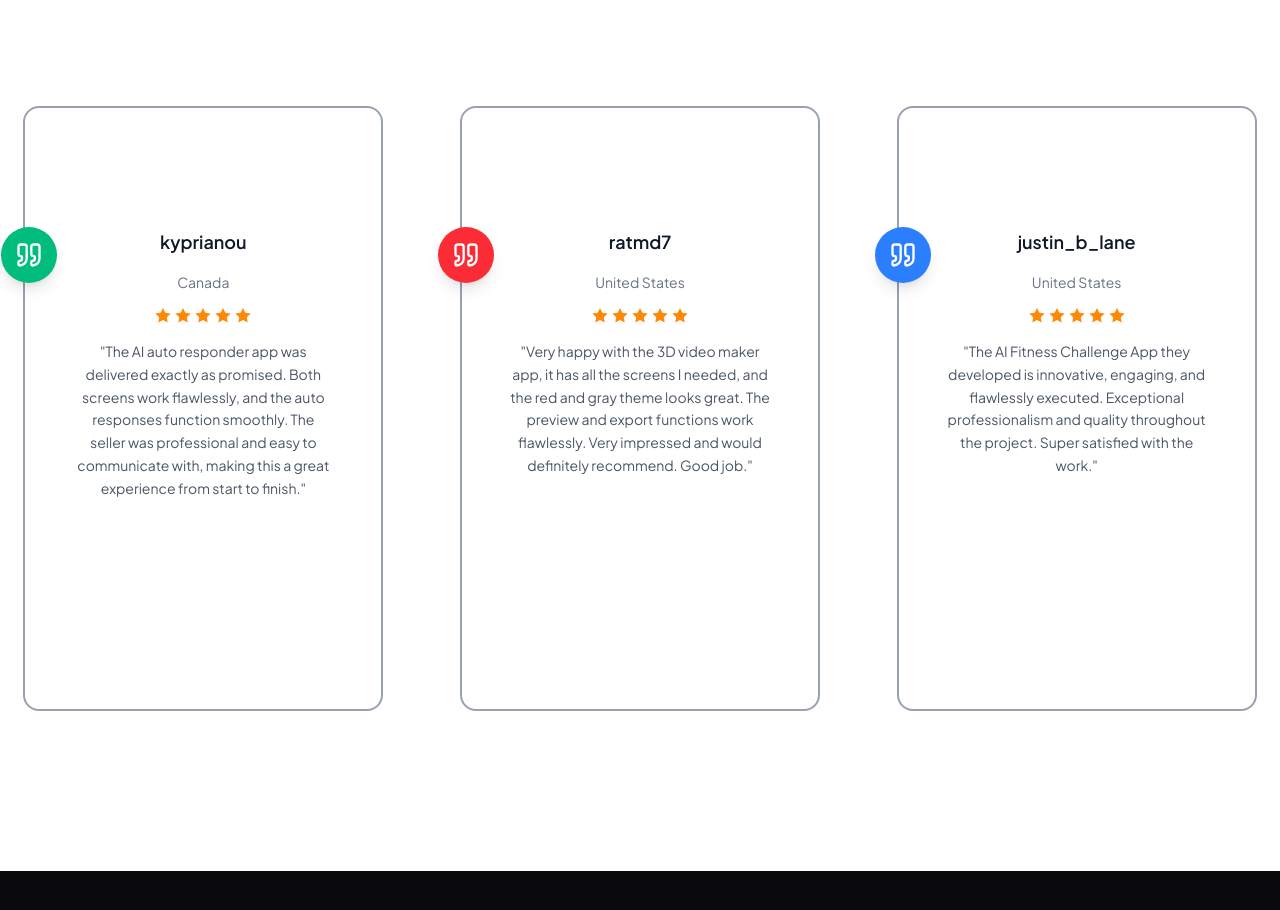
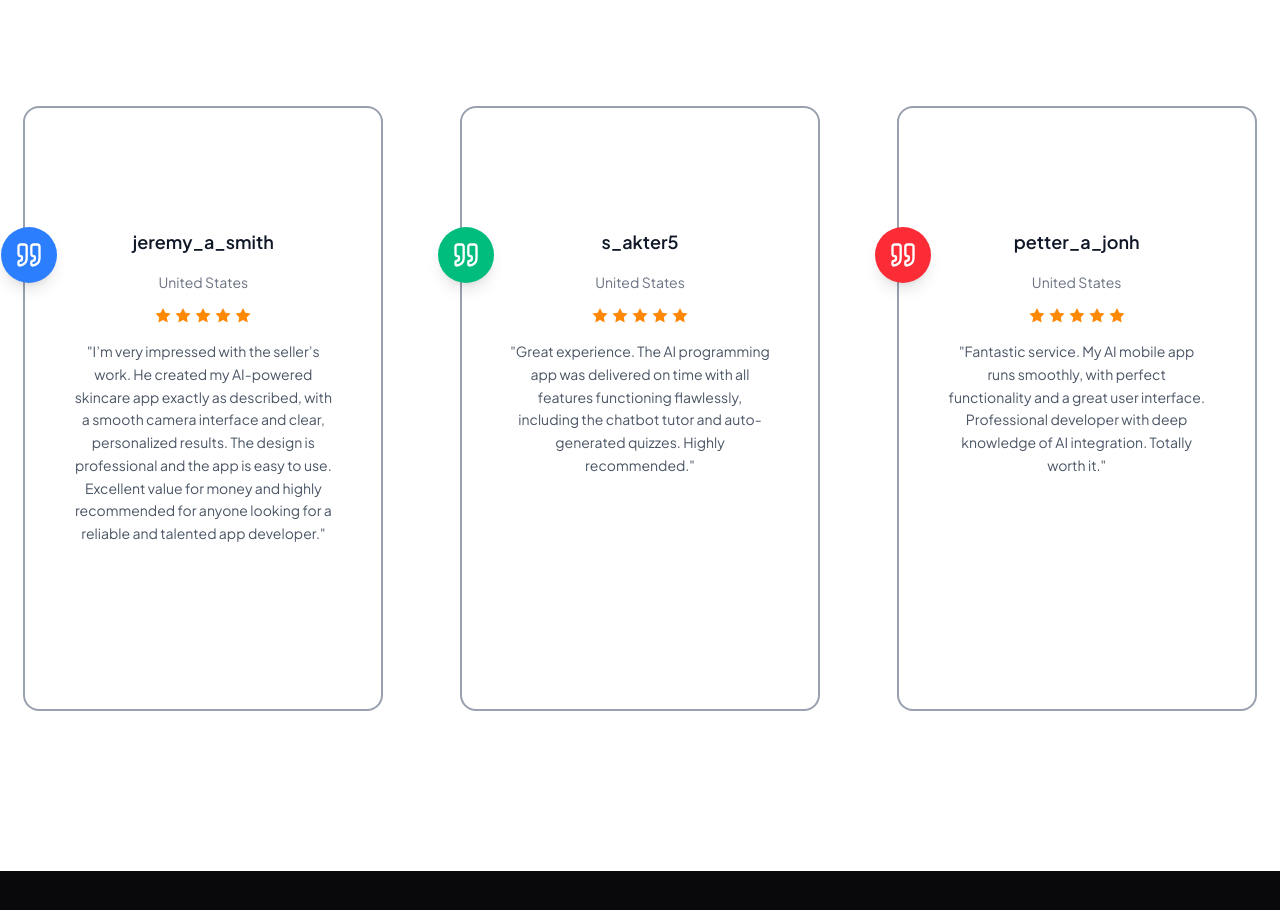
Before and after one commit to NurAlamShawon/Aiwizard_landingPage, a React (Vite) app: page / in a window 1280 px wide. Shown: the part 5916-6826 px from the top of the page. Built offline with nearby package versions, Linux system fonts and the light colour scheme.

Commit message:
link and review added

```diff
--- a/src/Components/AllReview.jsx
+++ b/src/Components/AllReview.jsx
@@ -15,30 +15,14 @@ export default function AllReview() {
   const testimonials = [
     {
       id: 1,
-      name: "kyprianou",
-      location: "Canada",
+      name: "jeremy_a_smith",
+      location: "United States",
       rating: 5,
-      text: '"The AI auto responder app was delivered exactly as promised. Both screens work flawlessly, and the auto responses function smoothly. The seller was professional and easy to communicate with, making this a great experience from start to finish."',
-      color: "bg-emerald-500",
+      text: '"I’m very impressed with the seller’s work. He created my AI-powered skincare app exactly as described, with a smooth camera interface and clear, personalized results. The design is professional and the app is easy to use. Excellent value for money and highly recommended for anyone looking for a reliable and talented app developer."',
+      color: "bg-blue-500",
     },
     {
       id: 2,
-      name: "ratmd7",
-      location: "United States",
-      rating: 5,
-      text: '"Very happy with the 3D video maker app, it has all the screens I needed, and the red and gray theme looks great. The preview and export functions work flawlessly. Very impressed and would definitely recommend. Good job."',
-      color: "bg-red-500",
-    },
-    {
-      id: 3,
-      name: "justin_b_lane",
-      location: "United States",
-      rating: 5,
-      text: '"The AI Fitness Challenge App they developed is innovative, engaging, and flawlessly executed. Exceptional professionalism and quality throughout the project. Super satisfied with the work."',
-      color: "bg-blue-500",
-    },
-    {
-      id: 4,
       name: "s_akter5",
       location: "United States",
       rating: 5,
@@ -46,12 +30,108 @@ export default function AllReview() {
       color: "bg-emerald-500",
     },
     {
-      id: 5,
+      id: 3,
       name: "petter_a_jonh",
       location: "United States",
       rating: 5,
       text: '"Fantastic service. My AI mobile app runs smoothly, with perfect functionality and a great user interface. Professional developer with deep knowledge of AI integration. Totally worth it."',
       color: "bg-red-500",
+    },
+    {
+      id: 4,
+      name: "gabriel_samue",
+      location: "United States",
+      rating: 5,
+      text: '"I’m very impressed with this seller’s work. He created my AI picture blur correction app, and it performs wonderfully, fixing images quickly and efficiently. Everything is simple to use and works exactly as expected. I would definitely recommend him to anyone looking for reliable development."',
+      color: "bg-purple-500",
+    },
+    {
+      id: 5,
+      name: "robert_d_baker",
+      location: "Canada",
+      rating: 5,
+      text: '"The AI-powered notification summarizer app was delivered on time and works beautifully. The design is minimal and modern, and all functionalities perform as expected. I highly recommend this seller for professional and reliable app development."',
+      color: "bg-teal-500",
+    },
+    {
+      id: 6,
+      name: "th_om_as_par",
+      location: "United States",
+      rating: 5,
+      text: '"This is hands down one of the best AI apps I’ve ever used. The AI is smart, fast, and really understands my needs. Highly recommend it to anyone looking for a reliable, intelligent AI solution."',
+      color: "bg-yellow-500",
+    },
+    {
+      id: 7,
+      name: "gladys_c_leach",
+      location: "United States",
+      rating: 5,
+      text: '"Everything about this app screams quality. The AI works great and feels super intuitive. Super professional and creative. My AI app looks premium and works exactly as I imagined. Highly recommend this seller for any AI project."',
+      color: "bg-pink-500",
+    },
+    {
+      id: 8,
+      name: "ne_ri_ss_a",
+      location: "United States",
+      rating: 5,
+      text: '"Really satisfied with the LMS app development. The layout is simple yet functional, and the course structure is exactly how I wanted it. The project was completed efficiently and delivered on schedule."',
+      color: "bg-green-500",
+    },
+    {
+      id: 9,
+      name: "michael_d_walke",
+      location: "Denmark",
+      rating: 5,
+      text: '"Amazing work on the AI camera app. The layout is modern, the color scheme is beautiful, and the AI enhancements perform really well. The whole process was easy and professional, I’m very pleased with the result."',
+      color: "bg-indigo-500",
+    },
+    {
+      id: 10,
+      name: "kenneth_amanda",
+      location: "United States",
+      rating: 5,
+      text: '"Developing an AI mobile application for the first time was an amazing experience for me. The AI features are outstanding. They make the app feel dynamic and smart, exactly what I envisioned. I am thrilled with the final result and will definitely work with this seller again."',
+      color: "bg-orange-500",
+    },
+    {
+      id: 11,
+      name: "theodoroski",
+      location: "Cyprus",
+      rating: 5,
+      text: '"He is very knowledgeable in the field and delivered exactly what was promised. The AI-powered fruit app looks vibrant with the crimson-themed UI, and includes all the features like smart product recommendations, restock reminders, and a smooth ordering experience. Everything was completed on time and works flawlessly."',
+      color: "bg-cyan-500",
+    },
+    {
+      id: 12,
+      name: "matthew_d_gray",
+      location: "United States",
+      rating: 5,
+      text: '"As usual, the seller delivered outstanding work. The navy blue splash screen for my chatbot app looks professional, transitions smoothly, and enhances the app’s overall feel. I’m very satisfied and would recommend this seller to anyone seeking quality development."',
+      color: "bg-lime-500",
+    },
+    {
+      id: 13,
+      name: "harold_a_lopez",
+      location: "United States",
+      rating: 5,
+      text: '"The AI logic is spot-on, and the animations are buttery smooth. The seller truly went above and beyond to make it perfect. Hands down, one of the best experiences I’ve had on Fiverr. My AI app looks modern, runs perfectly, and performs exactly as I envisioned."',
+      color: "bg-rose-500",
+    },
+    {
+      id: 14,
+      name: "poyiadjis",
+      location: "Canada",
+      rating: 5,
+      text: '"He is an excellent developer who did a great job on my AI voice note app. The recording and organizing features are working perfectly, and the app feels very smooth and user-friendly. The project was delivered exactly as promised. I strongly recommend him to others."',
+      color: "bg-violet-500",
+    },
+    {
+      id: 15,
+      name: "elenisis",
+      location: "Cyprus",
+      rating: 5,
+      text: '"Amazing services. He developed an AI-based voice assistant writing app for me, and the results were outstanding. The app is smooth, intuitive, and works exactly as I envisioned. Thanks Sagor."',
+      color: "bg-amber-500",
     },
   ];
 
@@ -166,6 +246,11 @@ export default function AllReview() {
         {testimonials.map((testimonial) => (
           <SwiperSlide key={testimonial.id}>
             <div className=" relative lg:w-[360px] w-[250px] lg:h-[605px] h-[700px] mx-auto border-2 rounded-2xl  border-gray-400">
+              <a
+                href="https://www.fiverr.com/aiwizard_"
+                target="_blank"
+                rel="noopener noreferrer"
+              >
                 {/* Floating Quote Icon - completely outside clipped div */}
                 <div
                   className={`w-14 h-14 ${testimonial.color} absolute top-[119px] -left-6 rounded-full flex items-center justify-center shadow-lg z-50`}
@@ -185,7 +270,9 @@ export default function AllReview() {
                   <h3 className="font-semibold text-gray-900 text-lg">
                     {testimonial.name}
                   </h3>
-                <p className="text-sm text-gray-500">{testimonial.location}</p>
+                  <p className="text-sm text-gray-500">
+                    {testimonial.location}
+                  </p>
 
                   {/* Rating */}
                   <div className="flex gap-1 mb-4 justify-center">
@@ -204,6 +291,7 @@ export default function AllReview() {
                     {testimonial.text}
                   </p>
                 </div>
+              </a>
             </div>
           </SwiperSlide>
         ))}
```
Lines whose indentation alone changed are shown as unchanged.
